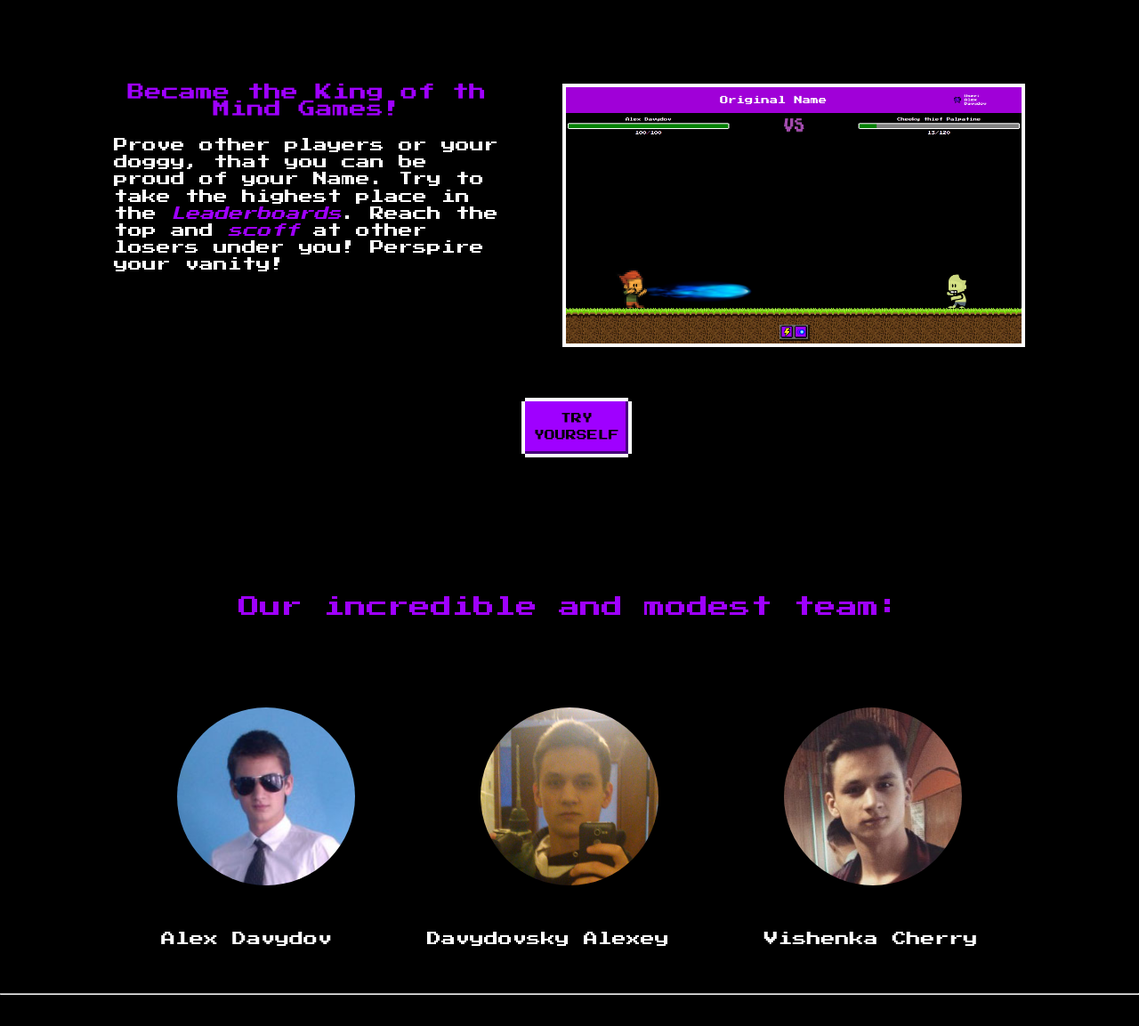
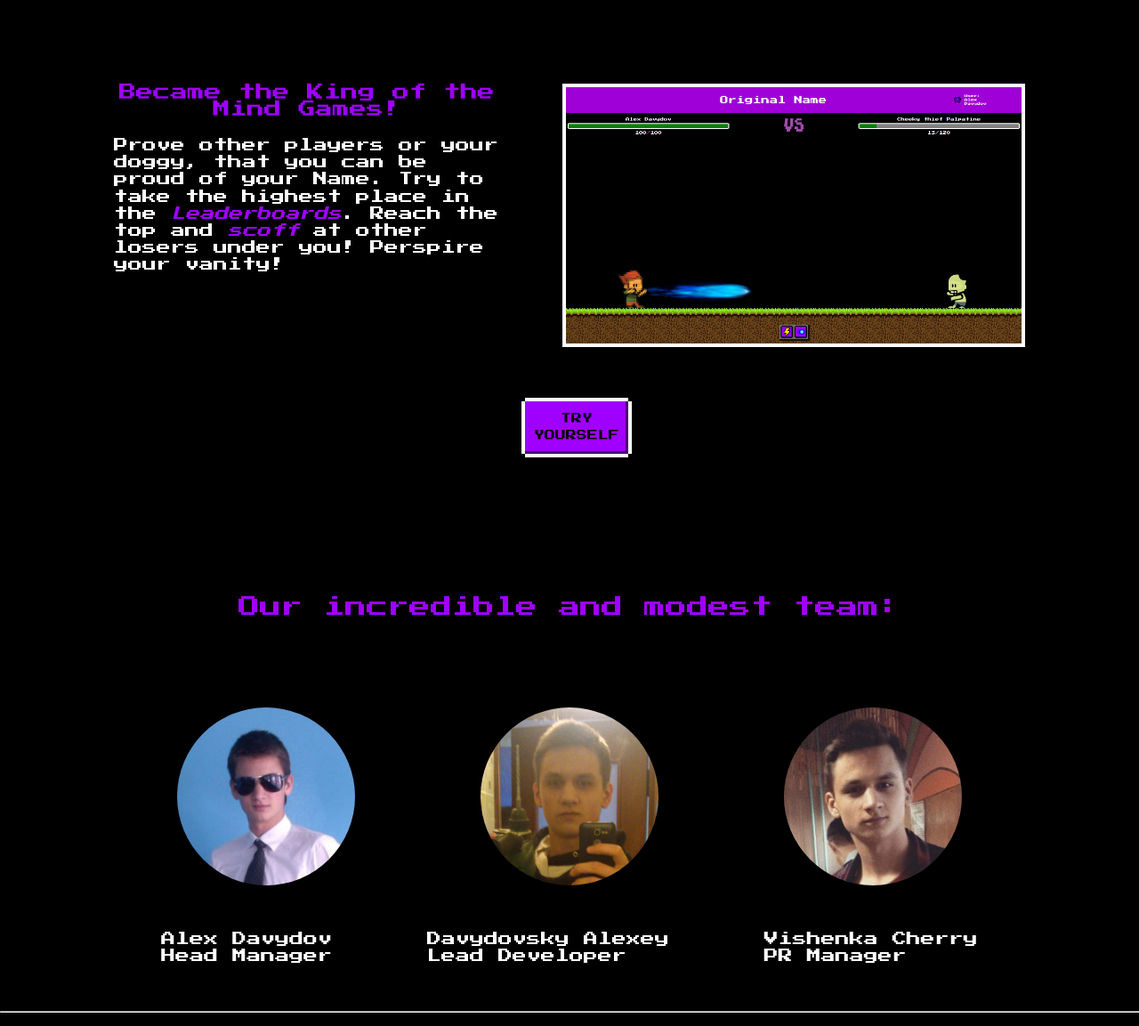
Before and after one commit to Vishenka3/Vishenka3-LandingPage, a plain HTML site: page index.html in a window 1280 px wide. Shown: the part 1354-2507 px from the top of the page at 89% size. Drawn offline with Linux system fonts and the light colour scheme.

Commit message:
small redaction

```diff
--- a/index.html
+++ b/index.html
@@ -50,7 +50,7 @@
         <div class="game-info second-info">
             <img src="assets/img2.png" alt="" class="gameplay-example">
             <article class="info">
-                <h3 class="laud-name">Became the King of th Mind Games!</h3>
+                <h3 class="laud-name">Became the King of the Mind Games!</h3>
                 <p class="simple-text">
                     Prove other players or your doggy, that you can be proud of your Name.
                     Try to take the highest place in the <em>Leaderboards</em>.
@@ -70,9 +70,9 @@
                 <div class="portrait port3"></div>
             </div>
             <div class="names">
-                <div class="name name1">Alex Davydov</div>
-                <div class="name name2">Davydovsky Alexey</div>
-                <div class="name name3">Vishenka Cherry</div>
+                <div class="name name1">Alex Davydov<br>Head Manager</div>
+                <div class="name name2">Davydovsky Alexey<br>Lead Developer</div>
+                <div class="name name3">Vishenka Cherry<br>PR Manager</div>
             </div>
         </div>
     </main>
```
